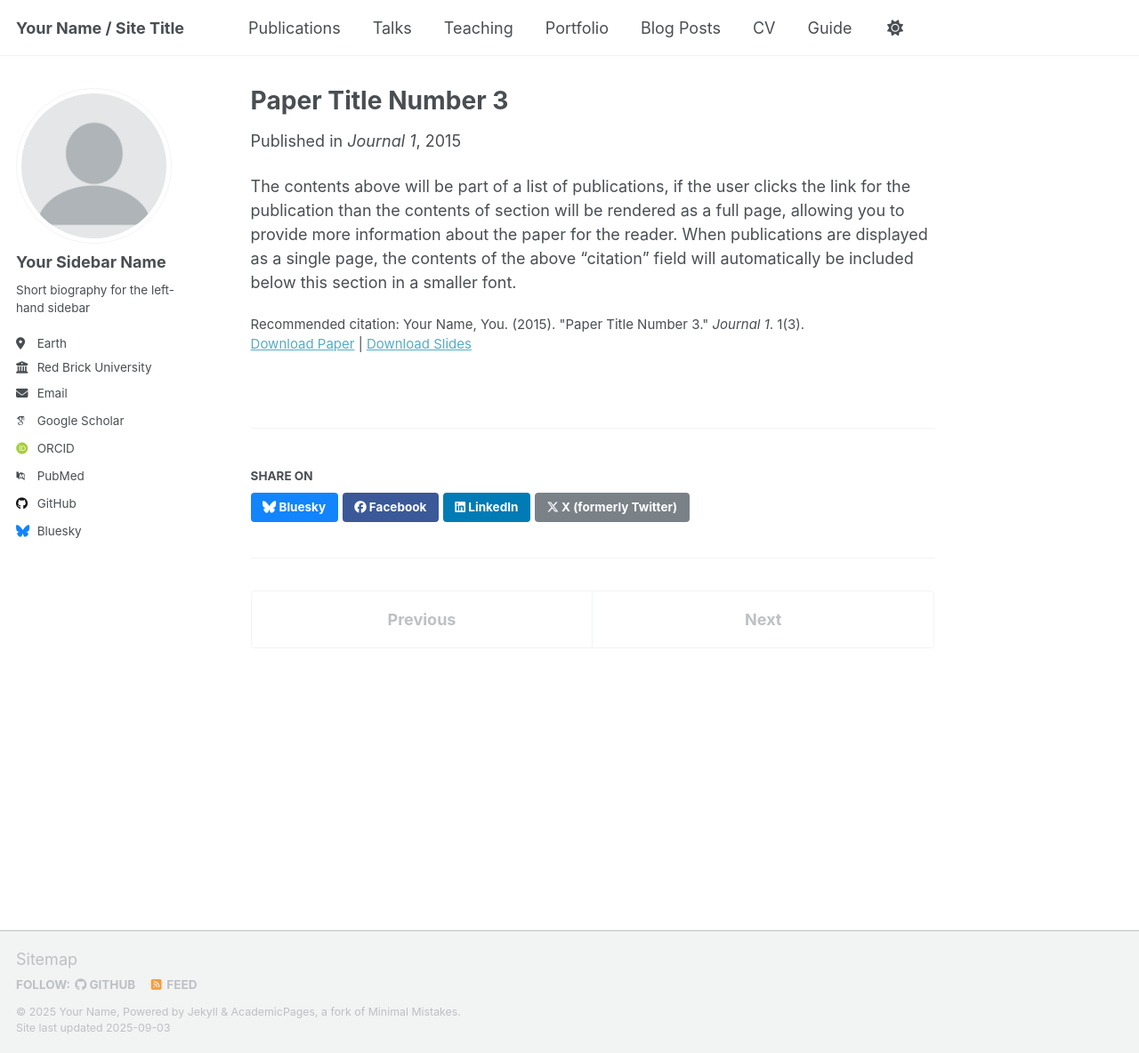
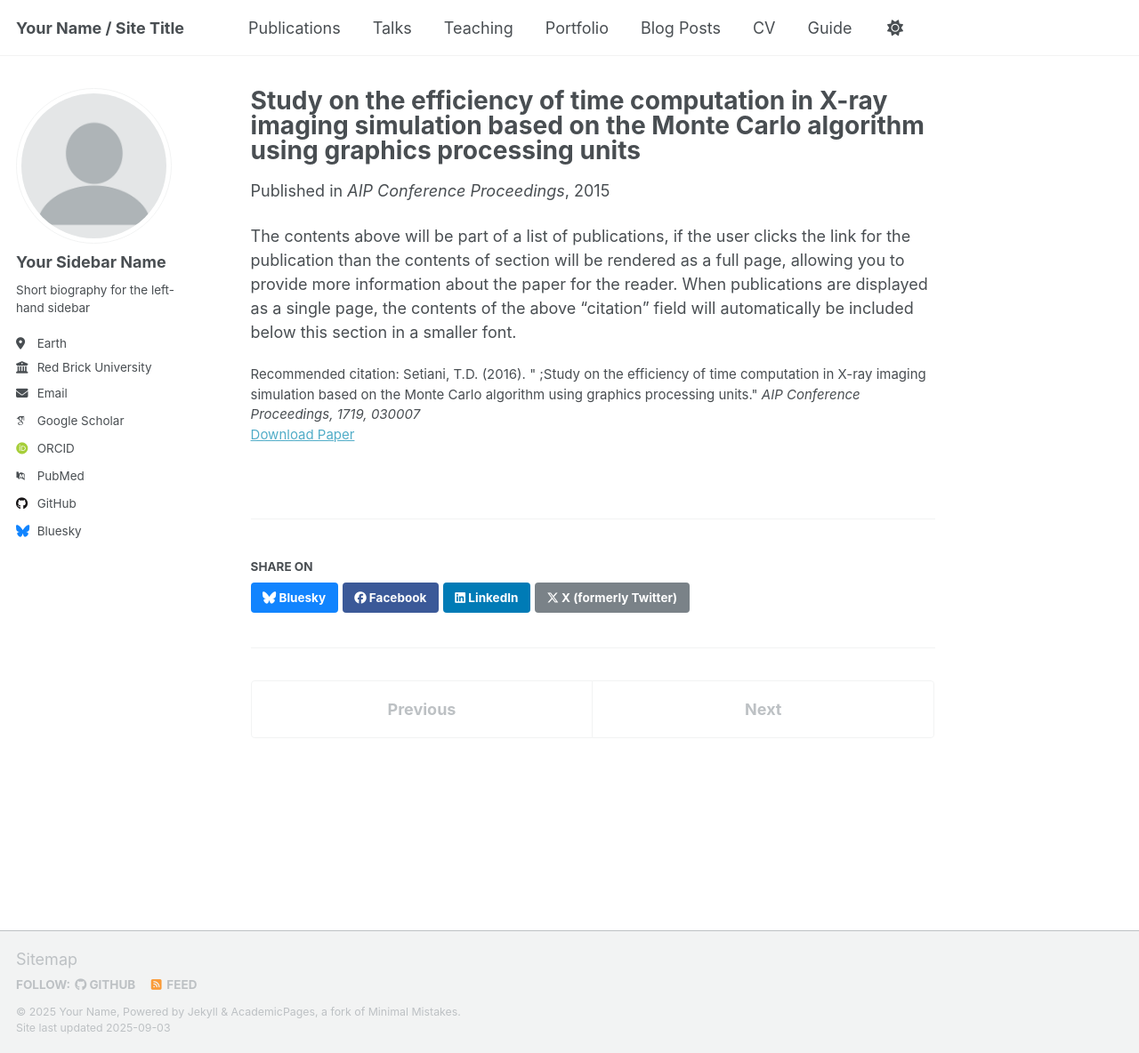
Before and after one commit to tiadwi/tiadwi.github.io, a Jekyll site: the page built from _publications/2015-10-01-paper-title-number-3.md, in a window 1280 px wide and 1184 px high. Shown: the whole window at 89% size. Built offline with Jekyll 4.4.1, drawn with Linux system fonts in a browser that asks for light colours; some web fonts are replaced; a script that is not in the unit is left out.

Commit message:
Update Master thesis paper.md

```diff
--- a/_publications/2015-10-01-paper-title-number-3.md
+++ b/_publications/2015-10-01-paper-title-number-3.md
@@ -1,14 +1,13 @@
 ---
-title: "Paper Title Number 3"
+title: "Study on the efficiency of time computation in X-ray imaging simulation based on the Monte Carlo algorithm using graphics processing units "
 collection: publications
 category: manuscripts
-permalink: /publication/2015-10-01-paper-title-number-3
+permalink: /publication/
 excerpt: 'This paper is about the number 3. The number 4 is left for future work.'
 date: 2015-10-01
-venue: 'Journal 1'
-slidesurl: 'http://academicpages.github.io/files/slides3.pdf'
-paperurl: 'http://academicpages.github.io/files/paper3.pdf'
-citation: 'Your Name, You. (2015). &quot;Paper Title Number 3.&quot; <i>Journal 1</i>. 1(3).'
+venue: 'AIP Conference Proceedings'
+paperurl: 'https://doi.org/10.1063/1.4943702'
+citation: 'Setiani, T.D. (2016). &quot ;Study on the efficiency of time computation in X-ray imaging simulation based on the Monte Carlo algorithm using graphics processing units.&quot; <i>AIP Conference Proceedings, 1719, 030007</i>'
 ---
 
 The contents above will be part of a list of publications, if the user clicks the link for the publication than the contents of section will be rendered as a full page, allowing you to provide more information about the paper for the reader. When publications are displayed as a single page, the contents of the above "citation" field will automatically be included below this section in a smaller font.
```
